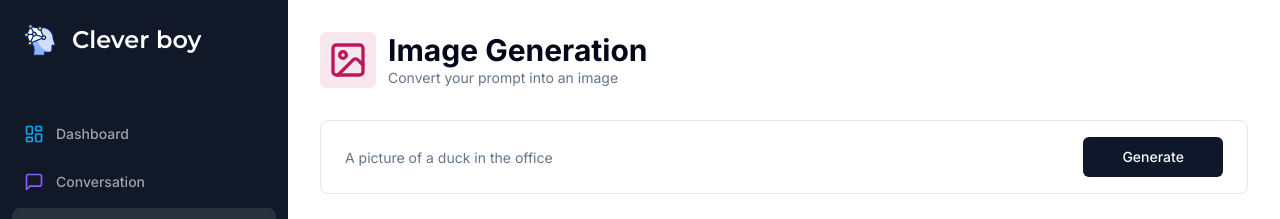
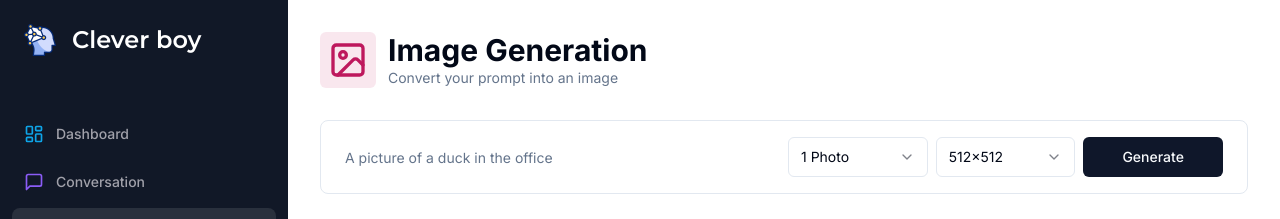
Before and after one commit to Rim4i4ok/ai-question-saas, a Next.js app: page /image in a window 1280 px wide. Shown: the top 219 px of the page. Built offline with nearby package versions, Linux system fonts and the light colour scheme.

Commit message:
adding select options for images

```diff
--- a/app/(dashboard)/(routes)/image/page.tsx
+++ b/app/(dashboard)/(routes)/image/page.tsx
@@ -13,7 +13,15 @@
 import { Button } from "@/components/ui/button";
 import { Form, FormControl, FormField, FormItem } from "@/components/ui/form";
 import { Input } from "@/components/ui/input";
+import {
+  Select,
+  SelectContent,
+  SelectItem,
+  SelectTrigger,
+  SelectValue,
+} from "@/components/ui/select";
 
+import { amountOptions, resolutionOptions } from "./constants";
 import { TFormSchema, formSchema } from "./validation";
 
 function ImagePage() {
@@ -67,7 +75,7 @@
               <FormField
                 name="prompt"
                 render={({ field }) => (
-                  <FormItem className="col-span-12 lg:col-span-10">
+                  <FormItem className="col-span-12 lg:col-span-6">
                     <FormControl className="m-0 p-0">
                       <Input
                         {...field}
@@ -76,6 +84,60 @@
                         className="border-0 outline-none focus-visible:ring-0 focus-visible:ring-transparent"
                       />
                     </FormControl>
+                  </FormItem>
+                )}
+              />
+              <FormField
+                name="amount"
+                control={form.control}
+                render={({ field }) => (
+                  <FormItem className="col-span-12 lg:col-span-2">
+                    <Select
+                      disabled={isLoading}
+                      onValueChange={field.onChange}
+                      value={field.value}
+                      defaultValue={field.value}
+                    >
+                      <FormControl>
+                        <SelectTrigger>
+                          <SelectValue defaultValue={field.value} />
+                        </SelectTrigger>
+                      </FormControl>
+                      <SelectContent>
+                        {amountOptions.map((option) => (
+                          <SelectItem key={option.value} value={option.value}>
+                            {option.label}
+                          </SelectItem>
+                        ))}
+                      </SelectContent>
+                    </Select>
+                  </FormItem>
+                )}
+              />
+              <FormField
+                name="resolution"
+                control={form.control}
+                render={({ field }) => (
+                  <FormItem className="col-span-12 lg:col-span-2">
+                    <Select
+                      disabled={isLoading}
+                      onValueChange={field.onChange}
+                      value={field.value}
+                      defaultValue={field.value}
+                    >
+                      <FormControl>
+                        <SelectTrigger>
+                          <SelectValue defaultValue={field.value} />
+                        </SelectTrigger>
+                      </FormControl>
+                      <SelectContent>
+                        {resolutionOptions.map((option) => (
+                          <SelectItem key={option.value} value={option.value}>
+                            {option.label}
+                          </SelectItem>
+                        ))}
+                      </SelectContent>
+                    </Select>
                   </FormItem>
                 )}
               />
```
